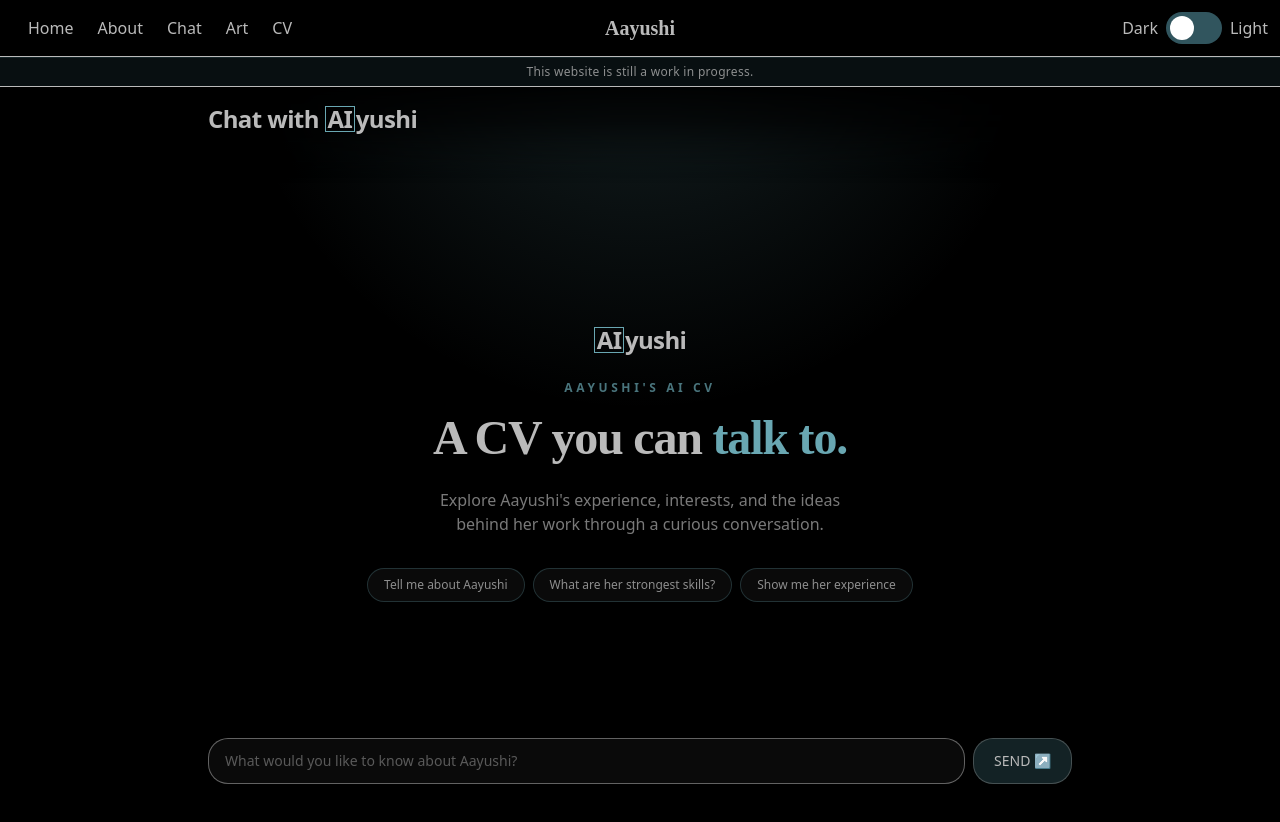
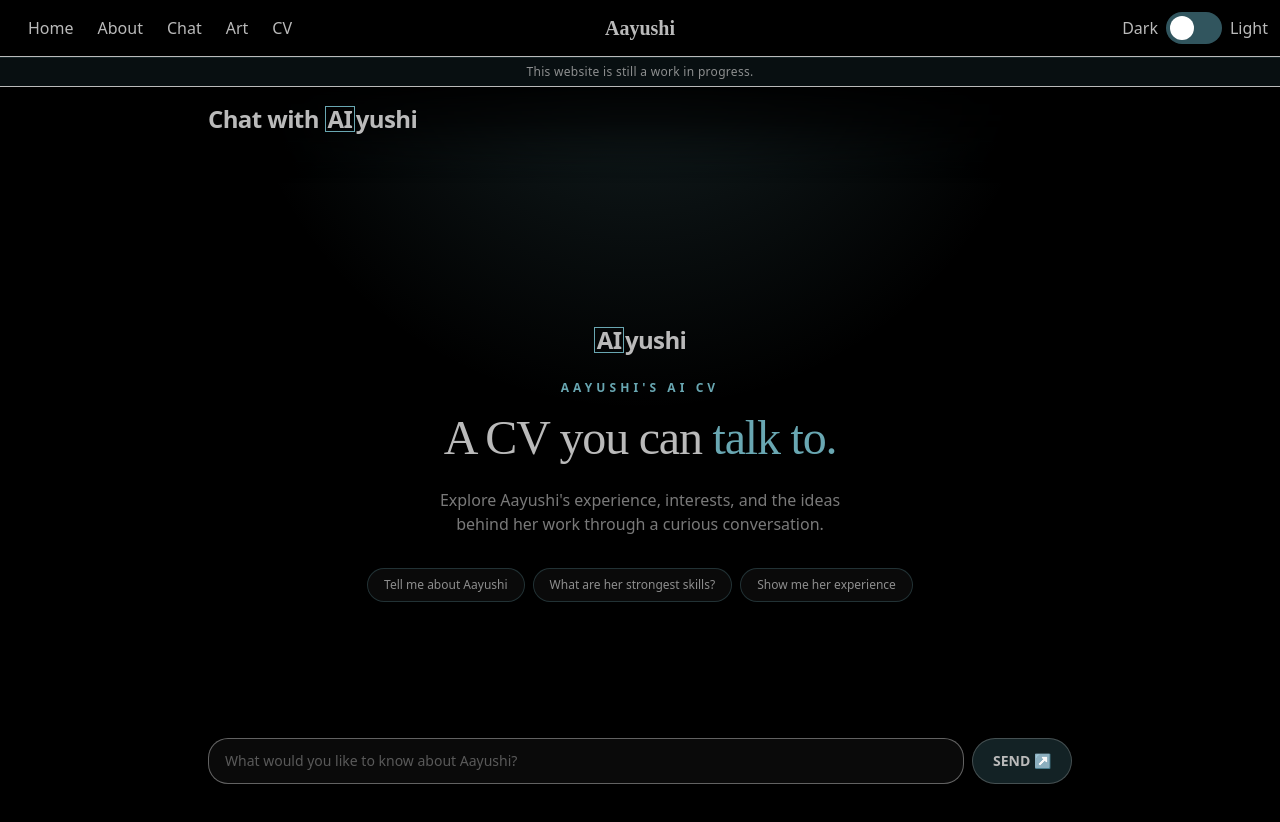
Before and after one commit to jhaveriaayushi/Aayushi-experience, a Next.js app: page /chat in a window 1280 px wide. Shown: the top 822 px of the page. Built offline with nearby package versions, Linux system fonts and the light colour scheme.

Commit message:
setting fonts

```diff
--- a/app/CV/page.tsx
+++ b/app/CV/page.tsx
@@ -65,7 +65,10 @@ export default function CVPage() {
 
   return (
     <main className="w-full max-w-[1200px] mx-auto px-8 py-8">
-      <h1 className="text-5xl mb-8">CV Explorer</h1>
+      <div className="mb-8 text-center">
+        <h1 className="text-5xl">CV Explorer</h1>
+        <h5 className="mt-2 text-[var(--accent-light)] text-xs">Based in London</h5>
+      </div>
 
       <div className="flex flex-wrap gap-3 mb-10">
         {allTags.map((tag) => (
@@ -94,9 +97,9 @@ export default function CVPage() {
               >
                 <div className="flex justify-between items-start mb-2">
                   <div>
-                    <h2 className="text-2xl font-semibold">
+                    <h3 className="text-2xl font-semibold">
                       {exp.title}
-                    </h2>
+                    </h3>
                     <p className="text-[var(--accent-light)]">{exp.company}</p>
                   </div>
 
--- a/app/about/page.tsx
+++ b/app/about/page.tsx
@@ -6,8 +6,8 @@ import Link from "next/link";
 
 import { toggleTheme } from "../navbar";
 
-const likes = ["AI", "Olives", "Art", "Robotics", "Playful UX", "Making things", "Automation"];
-const dislikes = ["Boring forms", "Clutter", "Tiny buttons", "Slow websites", "Needless jargon"];
+const likes = ["Inclusive design", "Deadlines", "Trees", "Olives", "Art", "Robotics", "Playful UX", "Making things", "Physical AI"];
+const dislikes = ["Non-wired connections",  "Inefficiencies", "Colour pickers without hex values", "Tradition", "Needless jargon","Generic design"];
 
 const starPaths = [
   "50 4 61 35 94 35 67 54 78 87 50 67 22 87 33 54 6 35 39 35",
@@ -63,8 +63,8 @@ function FloatingStar({
     >
       <motion.span
         className={`pointer-events-none absolute z-10 whitespace-nowrap rounded-full border px-3 py-1.5 text-xs font-semibold tracking-wide shadow-xl backdrop-blur-md ${isLike
-          ? "border-amber-100/40 bg-amber-100/90 text-amber-950"
-          : "border-violet-100/40 bg-violet-100/90 text-violet-950"
+          ? "border-[var(--like-mid)]/40 bg-[color-mix(in_srgb,var(--like-mid)_40%,white)] text-[color-mix(in_srgb,var(---like-end)_70%,black) "
+          : "border-[var(--dislike-mid)]/40 bg-[color-mix(in_srgb,var(--dislike-mid)_40%,white)] text-[color-mix(in_srgb,var(---dislike-end)_70%,black) "
           }`}
         initial={false}
         animate={{
@@ -119,10 +119,10 @@ export default function AboutPage() {
       ...dislikes.map((word) => ({ word, kind: "dislike" as const })),
     ];
 
-    const positions = [
-      [13, 26], [21, 23], [30, 14], [49, 25], [70, 14], [83, 33],
-      [23, 54], [44, 47], [65, 57], [80, 67], [37, 73], [58, 78],
-    ];
+   const positions = [[70, 34], [23, 54],[13, 26],[58, 88],[44, 47],[83, 33],[30, 24],[65, 57],[37, 83],[21, 43],
+   [80, 67], [49, 25],[15, 68], [74, 44],[52, 68],
+];
+
 
     return words.map((item, index) => ({
       ...item,
@@ -149,14 +149,13 @@ export default function AboutPage() {
               <div className="about-image-frame relative h-48 w-48 overflow-hidden rounded-[2rem] shadow-2xl shadow-[color-mix(in_srgb,var(--accent-dark)_40%,transparent)] transition-[border-radius,transform] duration-700 ease-in-out hover:rotate-2 hover:scale-[1.02] sm:h-60 sm:w-60">
                 <img src="/me.jpeg" alt="Aayushi" className="h-full w-full object-cover" />
               </div>
-              <p className="mt-5 text-xs font-bold uppercase tracking-[0.28em] text-[color-mix(in_srgb,var(--accent-light)_60%,transparent)]">Based in London · Always making</p>
+              <p className=" block w-full text-center mt-5 text-xs font-bold uppercase tracking-[0.28em] text-[color-mix(in_srgb,var(--accent-light)_60%,transparent)]">Based in London</p>
             </div>
-
             <div>
-              <h4 className="text-sm font-bold uppercase tracking-[0.34em] text-[var(--accent-light)]">Hi there, I&apos;m Aayushi</h4>
-              <h2 id="about-title" className="mt-4 max-w-2xl text-4xl font-semibold leading-[1.05] tracking-tight text-foreground sm:text-6xl">
-                Product manager, designer, and engineer.
-              </h2>
+              <h5 className="text-sm font-bold uppercase tracking-[0.34em] text-[var(--accent-light)]">Hi there, I&apos;m Aayushi</h5>
+              <h1 className="mt-4 max-w-2xl text-4xl text-foreground sm:text-6xl">
+                Product manager, engineer, and designer.
+              </h1>
               <p className="mt-6 max-w-2xl text-base leading-7 text-[color-mix(in_srgb,var(--foreground)_75%,transparent)] sm:text-lg">
                 I enjoy turning fuzzy ideas into useful, thoughtful experiences. My work sits at the intersection of product strategy, playful design, and hands-on engineering, and I&apos;m happiest when I&apos;m learning, making, and connecting seemingly unrelated things.
               </p>
@@ -181,9 +180,9 @@ export default function AboutPage() {
 
         <a
           href="#fishbowl"
-          className="group mt-8 inline-flex flex-col items-center gap-2 text-xs font-bold uppercase tracking-[0.28em] text-[color-mix(in_srgb,var(--accent-light)_55%,transparent)] transition hover:text-[var(--accent-light)]"
+          className="group mt-8 inline-flex flex-col items-center gap-2 text-xs text-[color-mix(in_srgb,var(--accent-light)_55%,transparent)] transition hover:text-[var(--accent-light)]"
         >
-          <span>There&apos;s more below</span>
+          <h5>There&apos;s more below</h5>
           <span className="text-lg leading-none transition-transform duration-300 group-hover:translate-y-1" aria-hidden="true">↓</span>
         </a>
       </section>
@@ -191,9 +190,9 @@ export default function AboutPage() {
 
 
       <section id="fishbowl" className="relative mx-auto flex max-w-5xl scroll-mt-8 flex-col items-center">
-        <h4 className="mb-6 text-xs tracking-[0.34em]">
+        <h5 className="mb-6 text-xs">
           Get to know me
-        </h4>
+        </h5>
         <h1 className="text-center font-serif text-4xl tracking-tight sm:text-6xl">Fishbowl of feelings</h1>
         <p className="mt-3 max-w-xl text-center text-sm leading-6 sm:text-base">
           Hover over a star, or tap one on mobile, to discover something I like or dislike.
--- a/app/chat/page.tsx
+++ b/app/chat/page.tsx
@@ -79,10 +79,10 @@ export default function Page() {
           <div className="flex min-h-[calc(100vh-13rem)] flex-col items-center justify-center px-4 py-10 text-center">
               <span className="relative text-2xl font-bold tracking-tight"><AIyushi /></span><br></br>
 
-            <p className="mb-3 text-xs font-semibold uppercase tracking-[0.3em] text-[var(--accent-light)]/70">Aayushi&apos;s AI CV</p>
-            <h2 className="max-w-xl text-4xl font-bold leading-tight tracking-tight text-[var(--foreground)] sm:text-5xl">
+            <h5 className="mb-3 text-xs text-[var(--accent-light)]/70">Aayushi&apos;s AI CV</h5>
+            <h1 className="max-w-xl text-4xl font-bold leading-tight tracking-tight text-[var(--foreground)] sm:text-5xl">
               A CV you can <span className="text-[var(--accent-light)]">talk to.</span>
-            </h2>
+            </h1>
             <p className="mt-5 max-w-md text-sm leading-6 text-[var(--foreground)]/65 sm:text-base">
               Explore Aayushi&apos;s experience, interests, and the ideas behind her work through a curious conversation.
             </p>
--- a/app/globals.css
+++ b/app/globals.css
@@ -174,8 +174,9 @@ html[data-theme=light] .dark-mode-only {
   cursor: pointer;
   opacity: 1;
   backdrop-filter: blur(10px);
-  border-radius: var(--radius);
+  border-radius: var(--bubble-radius);
   text-transform: uppercase;
+    font-weight: bold;
 }
 
 .featured-button:hover {
@@ -188,9 +189,7 @@ html[data-theme=light] .dark-mode-only {
   background: var(--accent-light);
   color: var(--background);
   border: none;
-  border-radius: var(--radius);
   text-transform: uppercase;
-  font-weight: bold;
 }
 
 [data-theme=light] .featured-button:hover {
@@ -200,18 +199,36 @@ html[data-theme=light] .dark-mode-only {
 
 h4 {
   color: var(--accent-light);
+  font-family: var(--theme-sub-font);
   text-transform: uppercase;
   font-weight: bold;
+  letter-spacing: 0.1em;
 }
 
 
-h1,
-h2,
-h3,
-h5,
-h6 {
+h1
+{
+  letter-spacing: -0.025em;
   font-family: var(--theme-font);
+  font-weight: 500;
 }
+
+h5{
+  color: var(--accent-light);
+  font-family: var(--theme-sub-font);
+  text-transform: uppercase;
+  font-weight: bold;
+  letter-spacing: 0.34em;
+}
+
+h3
+{
+  letter-spacing: -0.025em;
+  font-family: var(--theme-font);
+  font-weight: 600;
+}
+
+
 
 body {
   font-family: var(--theme-body-font);
--- a/app/page.tsx
+++ b/app/page.tsx
@@ -87,8 +87,8 @@ export default function Home() {
           </h1>
 
           <p className="hero-intro mb-8 max-w-[38ch]">
-            A personal space where I explore web development and UX design.
-            Browse my work, interests, and experience.
+            A website project to learn web development and UX design.
+            Browse my work, interests, and experience here.
           </p>
 
           <p className="theme-tip mb-6">
@@ -97,7 +97,7 @@ export default function Home() {
 
           <button
             onClick={handleGetStarted}
-            className="px-5 py-3 featured-button rounded-xl transition"
+            className="px-5 py-3 featured-button text-sm transition"
           > Get Started
           </button>
         </div>
@@ -119,9 +119,9 @@ export default function Home() {
               <h3 className="mb-2 text-2xl font-bold">
                 ✨ About Me
               </h3>
-                            <h4 className="mb-2 text-xs">How did I get here?</h4>
+              <h4 className="mb-2 text-xs">How did I get here?</h4>
               <p className="text-sm text-foreground/70">
-                Discover my journey, favourite things, pet peeves, and the path that brought me here.
+                Me in a nutshell and then a little bit more about me.
               </p>
             </button>
 
@@ -135,7 +135,7 @@ export default function Home() {
               <h4 className="mb-2 text-xs">Ask me anything</h4>
 
               <p className="text-sm text-foreground/70">
-              This AI knows my interests, experience, and plenty of wonderfully random facts.
+                Have specfic questions? Ask my AI for a quick answer.
               </p>
             </button>
 
@@ -146,9 +146,9 @@ export default function Home() {
               <h3 className="mb-2 text-2xl font-bold">
                 📄 CV Explorer
               </h3>
-                            <h4 className="mb-2 text-xs">All you need to know professionally</h4>
+              <h4 className="mb-2 text-xs">All things professional</h4>
               <p className="text-sm text-foreground/70">
-                Browse my experience through interactive filters and themes.
+                Browse my experience through interactive filters and sections.
               </p>
             </button>
 
@@ -160,9 +160,9 @@ export default function Home() {
               <h3 className="mb-2 text-2xl font-bold">
                 🎨 Art Gallery
               </h3>
-                            <h4 className="mb-2 text-xs">My creative corner</h4>
+              <h4 className="mb-2 text-xs">Creative bits and bobs</h4>
               <p className="text-sm text-foreground/70">
-                A collection of sketches and experimentsfrom @aayushi_archives.
+                A collection of sketches and experiments from @aayushi_archives.
               </p>
             </button>
 
```
